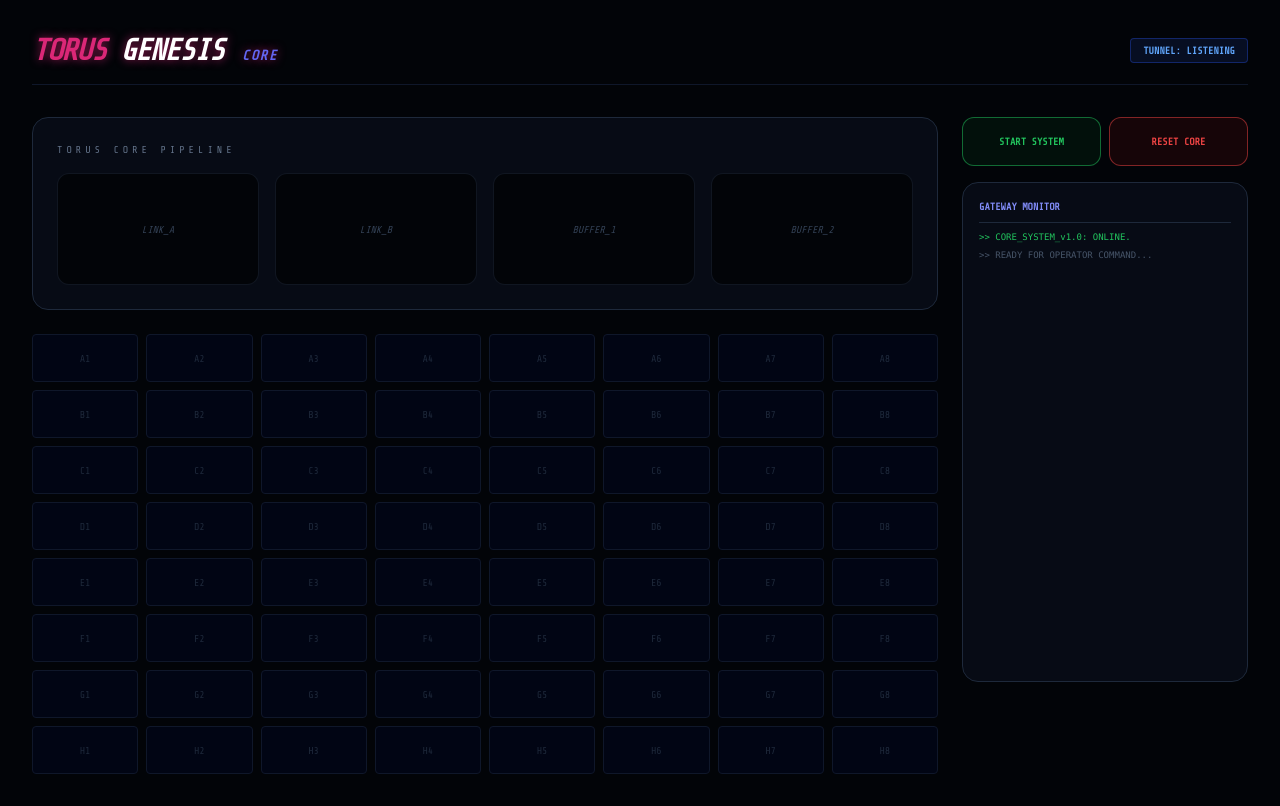
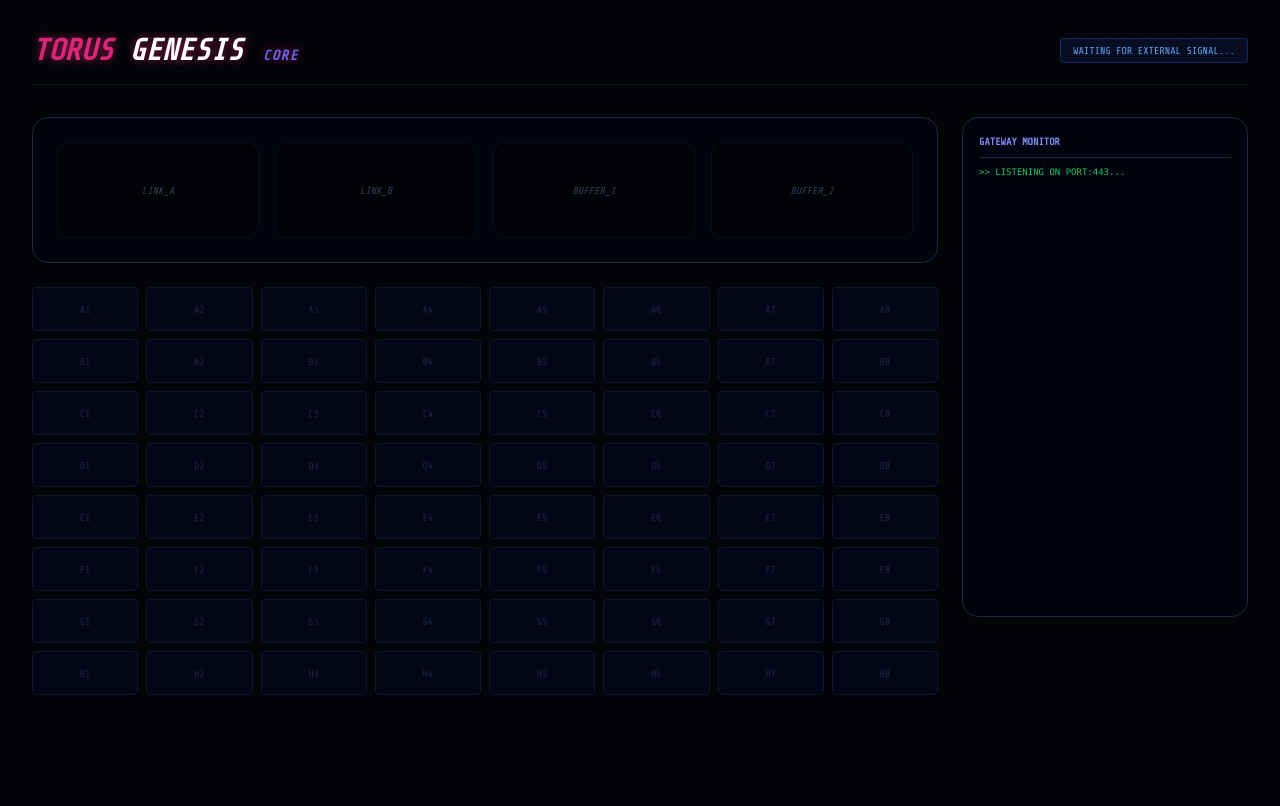
Before and after one commit to gambolboy4444-ops/torus-genesis-core, a plain HTML site: page index.html in a window 1280 px wide. Drawn offline with nearby package versions, Linux system fonts and the light colour scheme.

Commit message:
Update index.html

```diff
--- a/index.html
+++ b/index.html
@@ -2,102 +2,132 @@
 <html lang="ja">
 <head>
     <meta charset="UTF-8">
-    <title>TORUS GENESIS CORE</title>
+    <meta name="viewport" content="width=device-width, initial-scale=1.0, maximum-scale=1.0, user-scalable=no">
+    <title>TG-CORE TUNNELING</title>
     <script src="https://cdn.tailwindcss.com"></script>
     <style>
         @import url('https://fonts.googleapis.com/css2?family=Share+Tech+Mono&display=swap');
-        body {
-            font-family: 'Share Tech Mono', monospace;
-            background-color: #020408;
-            color: #94a3b8;
-            min-width: 1200px; /* 画面が縮んでもレイアウトを崩さない */
-            overflow-x: auto;
+        body { font-family: 'Share Tech Mono', monospace; background-color: #020408; color: #94a3b8; overflow: hidden; }
+        .glow-pink { text-shadow: 0 0 10px rgba(219, 39, 119, 0.7); }
+        .node-active { border-color: #4f46e5 !important; background-color: rgba(79, 70, 229, 0.3) !important; color: white !important; box-shadow: 0 0 15px rgba(79, 70, 229, 0.5); }
+
+        /* デバイスによる役割の完全な切り分け */
+        #mobile-trigger { display: none; }
+        @media (max-width: 768px) {
+            #pc-monitor { display: none; }
+            #mobile-trigger { display: flex !important; }
         }
-        .glow-text { text-shadow: 0 0 10px rgba(219, 39, 119, 0.7); }
-        .node-active { border-color: #4f46e5 !important; background-color: rgba(79, 70, 229, 0.3) !important; color: white !important; box-shadow: 0 0 15px rgba(79, 70, 229, 0.5); }
-        .panel-bg { background: rgba(15, 23, 42, 0.4); border: 1px solid #1e293b; }
     </style>
 </head>
-<body class="p-8">
+<body>
 
-    <div class="max-w-[1600px] mx-auto">
-        <header class="flex justify-between items-center mb-8 border-b border-slate-900 pb-4">
-            <h1 class="text-3xl font-black italic text-pink-600 glow-text tracking-tighter">TORUS <span class="text-white">GENESIS</span> <span class="text-indigo-500 text-sm tracking-widest ml-1">CORE</span></h1>
-            <div id="tunnel-status" class="bg-blue-900/20 text-blue-400 border border-blue-800/50 px-3 py-1 rounded text-[10px] font-bold">TUNNEL: LISTENING</div>
+    <div id="pc-monitor" class="p-8 h-screen flex flex-col max-w-[1600px] mx-auto">
+        <header class="flex justify-between items-center border-b border-slate-900 pb-4">
+            <h1 class="text-3xl font-black italic text-pink-600 glow-pink">TORUS <span class="text-white">GENESIS</span> <span class="text-indigo-500 text-sm tracking-widest ml-1">CORE</span></h1>
+            <div id="status-tag" class="bg-blue-900/20 text-blue-400 border border-blue-800/50 px-3 py-1 rounded text-[10px]">WAITING FOR EXTERNAL SIGNAL...</div>
         </header>
 
-        <div class="grid grid-cols-12 gap-6">
+        <main class="grid grid-cols-12 gap-6 mt-8 flex-grow">
             <div class="col-span-9 space-y-6">
-                <section class="panel-bg p-6 rounded-2xl">
-                    <div class="text-[10px] text-slate-500 uppercase tracking-[0.4em] mb-4">Torus Core Pipeline</div>
+                <section class="border border-slate-800 bg-slate-950/40 p-6 rounded-2xl">
                     <div class="grid grid-cols-4 gap-4">
-                        <div class="h-28 border border-slate-800/50 rounded-xl bg-black/60 flex items-center justify-center text-[10px] text-slate-700 uppercase italic">Link_A</div>
-                        <div class="h-28 border border-slate-800/50 rounded-xl bg-black/60 flex items-center justify-center text-[10px] text-slate-700 uppercase italic">Link_B</div>
-                        <div class="h-28 border border-slate-800/50 rounded-xl bg-black/60 flex items-center justify-center text-[10px] text-slate-700 uppercase italic">Buffer_1</div>
-                        <div class="h-28 border border-slate-800/50 rounded-xl bg-black/60 flex items-center justify-center text-[10px] text-slate-700 uppercase italic">Buffer_2</div>
+                        <div class="h-24 border border-slate-800/30 rounded-xl bg-black/40 flex items-center justify-center text-[10px] text-slate-700 uppercase italic">Link_A</div>
+                        <div class="h-24 border border-slate-800/30 rounded-xl bg-black/40 flex items-center justify-center text-[10px] text-slate-700 uppercase italic">Link_B</div>
+                        <div class="h-24 border border-slate-800/30 rounded-xl bg-black/40 flex items-center justify-center text-[10px] text-slate-700 uppercase italic">Buffer_1</div>
+                        <div class="h-24 border border-slate-800/30 rounded-xl bg-black/40 flex items-center justify-center text-[10px] text-slate-700 uppercase italic">Buffer_2</div>
                     </div>
                 </section>
                 <section id="grid-container" class="grid grid-cols-8 gap-2"></section>
             </div>
-
-            <div class="col-span-3 space-y-4">
-                <div class="grid grid-cols-2 gap-2">
-                    <button onclick="executeTunneling()" class="py-4 bg-green-950/30 border border-green-500/50 text-green-500 text-[10px] font-bold rounded-xl hover:bg-green-600 hover:text-white transition-all">START SYSTEM</button>
-                    <button onclick="location.reload()" class="py-4 bg-red-950/30 border border-red-500/50 text-red-500 text-[10px] font-bold rounded-xl hover:bg-red-600 hover:text-white transition-all">RESET CORE</button>
-                </div>
-
-                <aside class="panel-bg rounded-2xl p-4 h-[500px] flex flex-col">
+            <div class="col-span-3">
+                <aside class="border border-slate-800 bg-slate-950/40 rounded-2xl p-4 h-[500px] flex flex-col">
                     <div class="text-[10px] font-bold uppercase border-b border-slate-800 pb-2 mb-2 text-indigo-400">Gateway Monitor</div>
                     <div id="pc-log" class="flex-grow font-mono text-[9px] overflow-y-auto text-slate-500 space-y-1">
-                        <p class="text-green-500">>> CORE_SYSTEM_v1.0: ONLINE.</p>
-                        <p class="text-slate-600">>> READY FOR OPERATOR COMMAND...</p>
+                        <p class="text-green-500">>> LISTENING ON PORT:443...</p>
                     </div>
                 </aside>
             </div>
+        </main>
+    </div>
+
+    <div id="mobile-trigger" class="fixed inset-0 bg-slate-950 flex-col items-center justify-center p-8">
+        <div class="w-full border border-indigo-500/20 p-6 rounded-3xl text-center mb-12">
+            <h2 class="text-indigo-400 font-bold tracking-[0.6em] text-xs">TUNNEL TERMINAL</h2>
+            <p class="text-[8px] text-slate-600 mt-2">LINK_ID: REMOTE_GENESIS_01</p>
         </div>
+
+        <button onclick="igniteTunnel()" class="w-full py-20 bg-indigo-600 text-white font-black text-3xl rounded-[50px] shadow-[0_0_60px_rgba(79,70,229,0.5)] active:scale-95 transition-all">
+            IGNITE
+        </button>
+
+        <p class="mt-12 text-[9px] text-slate-700 uppercase tracking-widest italic">Encrypted Tunneling Protocol</p>
     </div>
 
     <script>
         const container = document.getElementById('grid-container');
+        const rows = ['A','B','C','D','E','F','G','H'];
         const nodes = [];
-        const rows = ['A','B','C','D','E','F','G','H'];
         rows.forEach(r => {
             for(let c=1; c<=8; c++) {
                 const b = document.createElement('div');
                 const id = r + c; b.id = 'node-' + id;
-                b.className = 'h-12 border border-slate-900 bg-slate-950/80 text-slate-800 text-[10px] rounded flex items-center justify-center transition-all duration-200';
+                b.className = 'h-11 border border-slate-900 bg-slate-950 text-slate-800 text-[10px] rounded flex items-center justify-center transition-all duration-300';
                 b.textContent = id;
                 container.appendChild(b);
                 nodes.push(id);
             }
         });
 
-        function executeTunneling() {
-            const status = document.getElementById('tunnel-status');
+        // 共通の起動シーケンス
+        function runSequence() {
+            const status = document.getElementById('status-tag');
             const log = document.getElementById('pc-log');
+            if(!status) return;
 
             status.textContent = 'TUNNEL: ONLINE';
-            status.className = 'bg-green-900/20 text-green-400 border border-green-800/50 px-3 py-1 rounded text-[10px] font-bold';
+            status.className = 'bg-green-900/20 text-green-400 border border-green-800/50 px-3 py-1 rounded text-[10px] font-bold animate-pulse';
 
             let i = 0;
             const seq = setInterval(() => {
                 if(i < nodes.length) {
-                    document.getElementById('node-' + nodes[i]).classList.add('node-active');
+                    const node = document.getElementById('node-' + nodes[i]);
+                    if(node) node.classList.add('node-active');
                     const p = document.createElement('p');
                     p.className = 'text-indigo-500';
-                    p.textContent = `>> SYNCING_NODE_${nodes[i]}... OK`;
+                    p.textContent = `>> TUNNEL_PULSE_${nodes[i]}: OK`;
                     log.appendChild(p);
                     log.scrollTop = log.scrollHeight;
                     i++;
                 } else {
                     clearInterval(seq);
                     const p = document.createElement('p');
-                    p.className = 'text-white glow-text mt-2 font-bold';
-                    p.textContent = `>> TUNNEL ESTABLISHED. CORE FULL SYNC.`;
+                    p.className = 'text-white glow-pink mt-2 font-bold';
+                    p.textContent = `>> TUNNEL PENETRATION COMPLETE.`;
                     log.appendChild(p);
                 }
             }, 15);
         }
+
+        // スマホで押した時の処理
+        function igniteTunnel() {
+            if(window.innerWidth <= 768) {
+                // 信号を「記録」する（PC側への合図）
+                localStorage.setItem('tg_core_pulse', Date.now());
+                alert("TUNNEL SIGNAL IGNITED.");
+            } else {
+                // PC側で直接押した場合も動くようにしておく
+                runSequence();
+            }
+        }
+
+        // PC側：スマホからの信号を常に監視
+        if (window.innerWidth > 768) {
+            window.addEventListener('storage', (e) => {
+                if (e.key === 'tg_core_pulse') {
+                    runSequence();
+                }
+            });
+        }
     </script>
 </body>
 </html>
```
